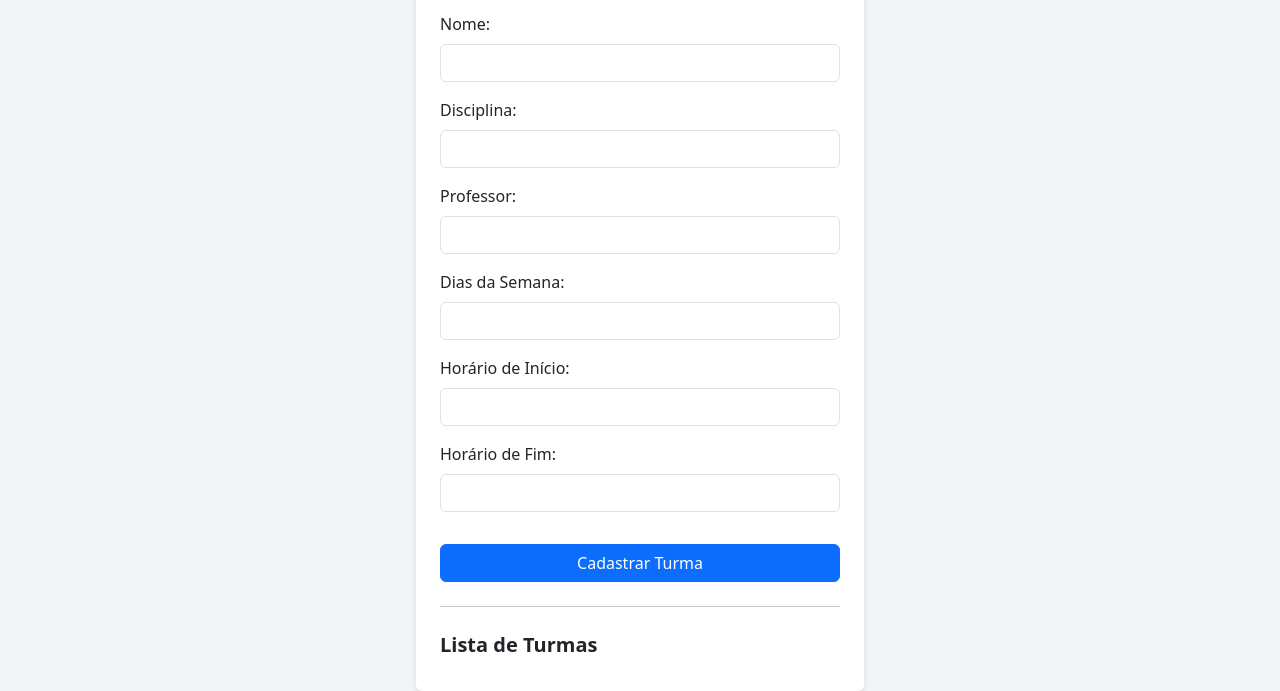
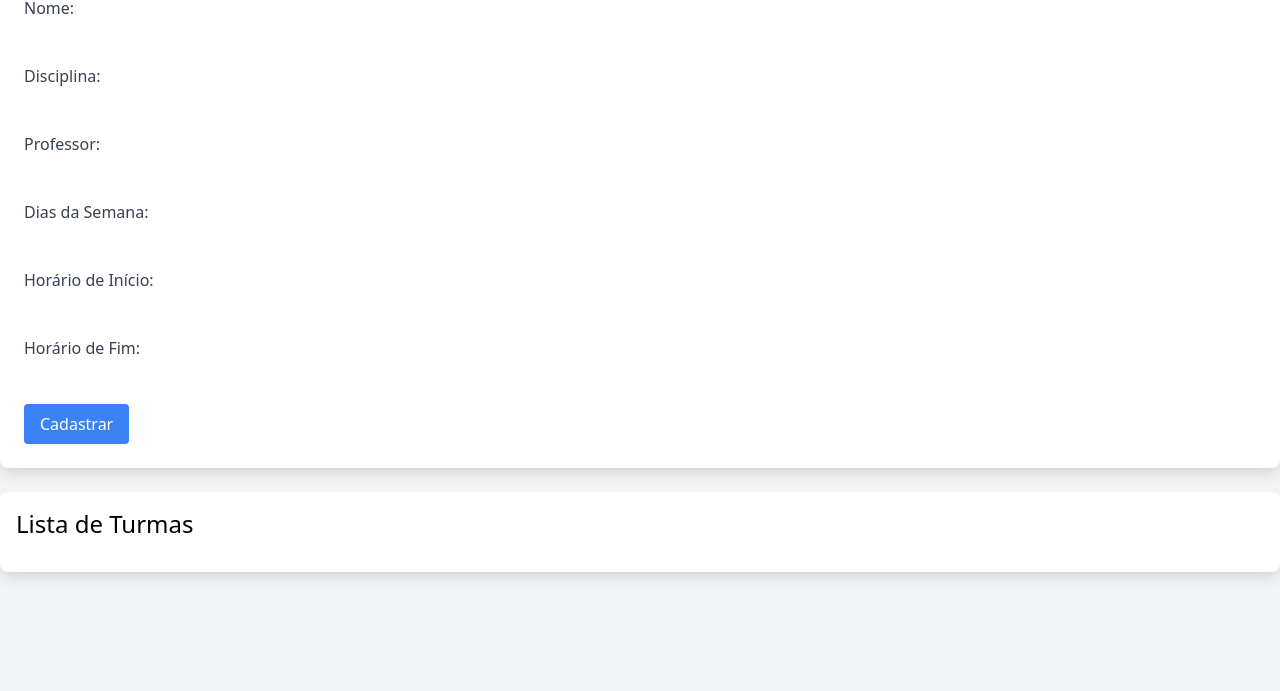
Before and after one commit to gdbarros94/projetoIntegradorRSTI_AgendadorDeSalas, a website: page Gui e Kaua/modeloDeCadastroDeTurmas.html in a window 1280 px wide. Shown: the part 116-807 px from the top of the page. Drawn offline with nearby package versions, Linux system fonts and the light colour scheme.

Commit message:
reajustamento da pagina de cadastro

```diff
--- a/Gui e Kaua/modeloDeCadastroDeTurmas.html
+++ b/Gui e Kaua/modeloDeCadastroDeTurmas.html
@@ -1,91 +1,16 @@
 <!DOCTYPE html>
 <html lang="en">
+
 <head>
     <meta charset="UTF-8">
     <meta name="viewport" content="width=device-width, initial-scale=1.0">
     <title>Gerenciador de Turmas</title>
-    <!-- Bootstrap CSS -->
-    <link href="https://cdn.jsdelivr.net/npm/bootstrap@5.3.0-alpha1/dist/css/bootstrap.min.css" rel="stylesheet">
-    <!-- Tailwind CSS -->
+    <!-- Incluindo Tailwind CSS -->
     <link href="https://cdn.jsdelivr.net/npm/tailwindcss@2.2.19/dist/tailwind.min.css" rel="stylesheet">
-</head>
-<body class="bg-gray-100">
-    <div class="container mx-auto mt-5">
-        <div class="max-w-md mx-auto bg-white rounded-md shadow-md p-6">
-            <h1 class="text-2xl font-bold mb-6">Gerenciador de Turmas</h1>
+    <script>
+        let turmas = [];
 
-            <!-- Criação de formulário para entrada de dados da turma -->
-            <form id="formularioTurma" class="space-y-4">
-                <div class="mb-3">
-                    <label for="nome" class="form-label">Nome:</label>
-                    <input type="text" id="nome" required class="form-control">
-                </div>
-                <div class="mb-3">
-                    <label for="disciplina" class="form-label">Disciplina:</label>
-                    <input type="text" id="disciplina" required class="form-control">
-                </div>
-                <div class="mb-3">
-                    <label for="professor" class="form-label">Professor:</label>
-                    <input type="text" id="professor" required class="form-control">
-                </div>
-                <div class="mb-3">
-                    <label for="diasSemana" class="form-label">Dias da Semana:</label>
-                    <input type="text" id="diasSemana" required class="form-control">
-                </div>
-                <div class="mb-3">
-                    <label for="horaInicio" class="form-label">Horário de Início:</label>
-                    <input type="text" id="horaInicio" required class="form-control">
-                </div>
-                <div class="mb-3">
-                    <label for="horaFim" class="form-label">Horário de Fim:</label>
-                    <input type="text" id="horaFim" required class="form-control">
-                </div>
-                <button type="submit" class="btn btn-primary w-full">Cadastrar Turma</button>
-            </form>
-
-            <hr class="my-6">
-
-            <!-- Lista de turmas -->
-            <h2 class="text-xl font-bold mb-2">Lista de Turmas</h2>
-            <ul id="listaTurmas" class="space-y-4"></ul>
-        </div>
-    </div>
-
-    <!-- Bootstrap JS (opcional, se você precisar de funcionalidades JS do Bootstrap) -->
-    <script src="https://cdn.jsdelivr.net/npm/bootstrap@5.3.0-alpha1/dist/js/bootstrap.bundle.min.js"></script>
-    <script src="classTurma.js"></script>
-    <script>
-        // Função para atualizar a lista de turmas na página
-        function atualizarListaTurmas() {
-            const listaTurmasElement = document.getElementById('listaTurmas');
-            listaTurmasElement.innerHTML = '';
-
-            for (const uid in gerenciadorTurmas.objeto) {
-                const turma = gerenciadorTurmas.objeto[uid];
-                const listItem = document.createElement('li');
-                listItem.classList.add('border', 'border-gray-300', 'rounded-md', 'p-4', 'flex', 'justify-between', 'items-center');
-                listItem.innerHTML = `
-                    <div>
-                        <h3 class="font-bold">${turma.nome}</h3>
-                        <p class="text-sm text-gray-500">${turma.disciplina} - ${turma.professor}</p>
-                    </div>
-                    <div>
-                        <p class="text-sm">Dias: ${turma.diasSemana.join(', ')}</p>
-                        <p class="text-sm">Horário: ${turma.horaInicio} - ${turma.horaFim}</p>
-                    </div>
-                `;
-                listaTurmasElement.appendChild(listItem);
-            }
-        }
-
-        // Instanciando o gerenciador de turmas
-        const turmas = {};
-        const gerenciadorTurmas = new GerenciadorTurmas(turmas);
-
-        // Evento de submissão do formulário para cadastrar uma turma
-        document.getElementById('formularioTurma').addEventListener('submit', function(event) {
-            event.preventDefault();
-
+        function cadastrarTurma() {
             const nome = document.getElementById('nome').value;
             const disciplina = document.getElementById('disciplina').value;
             const professor = document.getElementById('professor').value;
@@ -93,12 +18,77 @@
             const horaInicio = document.getElementById('horaInicio').value;
             const horaFim = document.getElementById('horaFim').value;
 
-            gerenciadorTurmas.cadastrar(nome, disciplina, professor, diasSemana, horaInicio, horaFim);
-            atualizarListaTurmas();
-        });
+            let novaTurma = {
+                nome: nome,
+                disciplina: disciplina,
+                professor: professor,
+                diasSemana: diasSemana,
+                horaInicio: horaInicio,
+                horaFim: horaFim
+            };
 
-        // Atualizar a lista de turmas na inicialização da página
-        atualizarListaTurmas();
+            turmas.push(novaTurma);
+            atualizarListaTurmas(novaTurma);
+        }
+
+        function atualizarListaTurmas(turma) {
+            const listaTurmas = document.getElementById('listaTurmas');
+            const listItem = document.createElement('li');
+            listItem.classList.add('bg-white', 'p-4', 'border', 'border-gray-300', 'rounded-md', 'mb-2');
+            listItem.innerHTML = `
+                <h3 class="font-bold">${turma.nome}</h3>
+                <p>${turma.disciplina} - ${turma.professor}</p>
+                <p>Dias: ${turma.diasSemana.join(', ')}</p>
+                <p>Horário: ${turma.horaInicio} - ${turma.horaFim}</p>
+            `;
+            listaTurmas.appendChild(listItem);
+        }
+
     </script>
+</head>
+
+<body class="bg-gray-100">
+
+    <div class="container mx-auto mt-10 p-6 bg-white rounded-lg shadow-lg">
+        <h2 class="text-2xl mb-4">Cadastro de Turma</h2>
+        <form>
+            <div class="mb-4">
+                <label for="nome" class="block text-gray-700">Nome:</label>
+                <input type="text" class="form-input mt-1 block w-full" id="nome" name="nome" required>
+            </div>
+            <div class="mb-4">
+                <label for="disciplina" class="block text-gray-700">Disciplina:</label>
+                <input type="text" class="form-input mt-1 block w-full" id="disciplina" name="disciplina" required>
+            </div>
+            <div class="mb-4">
+                <label for="professor" class="block text-gray-700">Professor:</label>
+                <input type="text" class="form-input mt-1 block w-full" id="professor" name="professor" required>
+            </div>
+            <div class="mb-4">
+                <label for="diasSemana" class="block text-gray-700">Dias da Semana:</label>
+                <input type="text" class="form-input mt-1 block w-full" id="diasSemana" name="diasSemana" required>
+            </div>
+            <div class="mb-4">
+                <label for="horaInicio" class="block text-gray-700">Horário de Início:</label>
+                <input type="text" class="form-input mt-1 block w-full" id="horaInicio" name="horaInicio" required>
+            </div>
+            <div class="mb-4">
+                <label for="horaFim" class="block text-gray-700">Horário de Fim:</label>
+                <input type="text" class="form-input mt-1 block w-full" id="horaFim" name="horaFim" required>
+            </div>
+            <button type="button" onclick="cadastrarTurma()" class="bg-blue-500 text-white px-4 py-2 rounded hover:bg-blue-600">Cadastrar</button>
+        </form>
+    </div>
+
+    <div id="listaTurmas" class="container mx-auto mt-6 p-4 bg-white rounded-lg shadow-lg">
+        <h2 class="text-2xl mb-4">Lista de Turmas</h2>
+        <!-- As turmas serão listadas aqui -->
+    </div>
+
+    <script src="https://code.jquery.com/jquery-3.5.1.slim.min.js"></script>
+    <script src="https://cdn.jsdelivr.net/npm/@popperjs/core@2.5.4/dist/umd/popper.min.js"></script>
+    <script src="https://stackpath.bootstrapcdn.com/bootstrap/4.5.2/js/bootstrap.min.js"></script>
+
 </body>
+
 </html>
```
